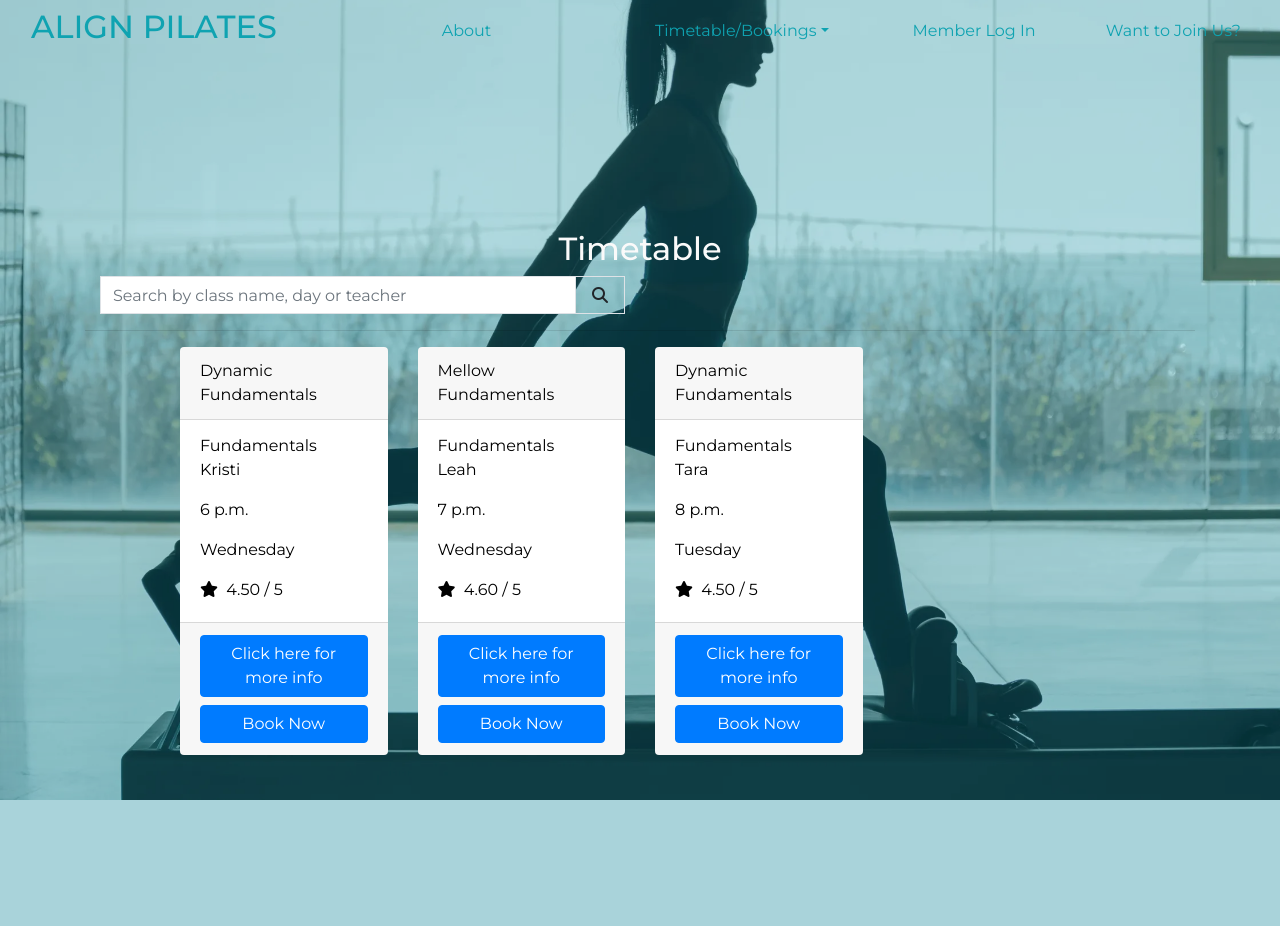
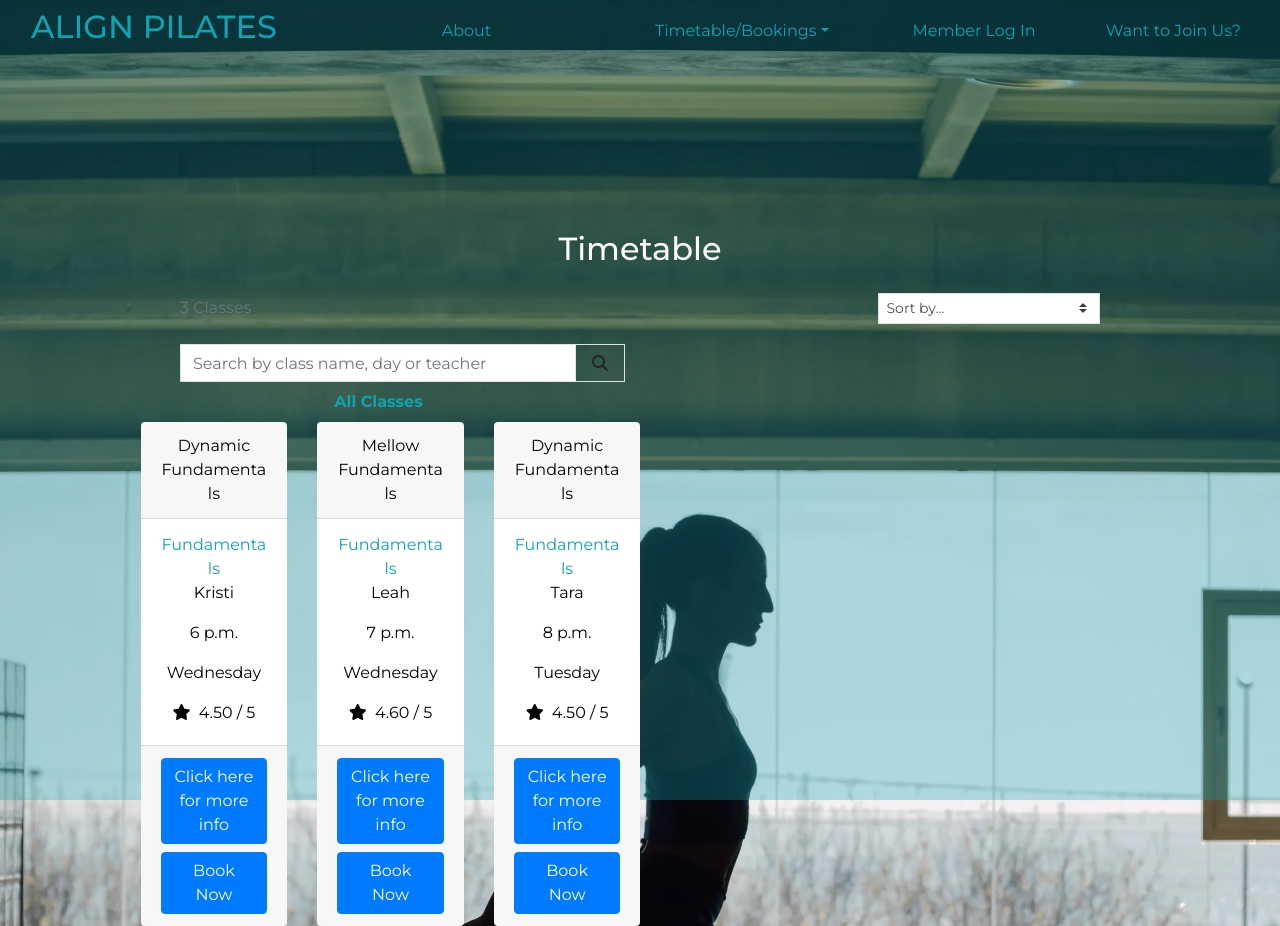
Before and after one commit to aimeeallen94/align-pilates, a Django app: a page that uses classes/templates/classes/classes.html in a window 1280 px wide. Before the commit the page ends 800 px from the top, so only its background shows below. Run offline with Django 3.2, Linux system fonts and the light colour scheme; data comes from the database, SQL or seed files in the repository; both versions use the stored data as it was after the commit; some libraries are stand-ins or nearby versions.

Commit message:
sorting by days by modifying class_type model and adding day

```diff
--- a/classes/admin.py
+++ b/classes/admin.py
@@ -19,6 +19,7 @@ class Class_TypeAdmin(admin.ModelAdmin):
         'time',
         'rating',
         'cost',
+        'day_number',
     )
 
 admin.site.register(Level, LevelAdmin)
--- a/classes/models.py
+++ b/classes/models.py
@@ -20,6 +20,7 @@ class Class_Type(models.Model):
     time = models.TimeField()
     day = models.CharField(max_length=9)
     rating = models.DecimalField(max_digits=6, decimal_places=2, null=True, blank=True)
+    day_number = models.IntegerField(default=1)
 
     def __str__(self):
         return self.name
--- a/classes/templates/classes/classes.html
+++ b/classes/templates/classes/classes.html
@@ -15,6 +15,34 @@
         <div class="row">
             <div class="col text-center mt-3">
                <h2>Timetable</h2>
+               <div class="row">
+                <div class="col-10 offset-1">
+                    <div class="row mt-1 mb-2">
+                        <div class="col-12 col-md-6 my-auto order-md-last d-flex justify-content-center justify-content-md-end">
+                            <div class="sort-select-wrapper w-50">
+                                <select id="sort-selector" class="custom-select custom-select-sm rounded-0 border border-{% if current_sorting != 'None_None' %}info{% else %}black{% endif %}">
+                                    <option value="reset" {% if current_sorting == 'None_None' %}selected{% endif %}>Sort by...</option>
+                                    <option value="time_asc" {% if current_sorting == 'time_asc' %}selected{% endif %}>Time (early to late)</option>
+                                    <option value="time_desc" {% if current_sorting == 'time_desc' %}selected{% endif %}>Time (early to late)</option>
+                                    <option value="rating_asc" {% if current_sorting == 'rating_asc' %}selected{% endif %}>Rating (low to high)</option>
+                                    <option value="rating_desc" {% if current_sorting == 'rating_desc' %}selected{% endif %}>Rating (high to low)</option>
+                                    <option value="teacher_asc" {% if current_sorting == 'teacher_asc' %}selected{% endif %}>Teacher (A-Z)</option>
+                                    <option value="teacher_desc" {% if current_sorting == 'teacher_desc' %}selected{% endif %}>Teacher (Z-A)</option>
+                                    <option value="level_asc" {% if current_sorting == 'level_asc' %}selected{% endif %}>Level (A-Z)</option>
+                                    <option value="level_desc" {% if current_sorting == 'level_desc' %}selected{% endif %}>Level (Z-A)</option>
+                                </select>
+                            </div>
+                        </div>
+                        <div class="col-12 col-md-6 order-md-first">
+                            <p class="text-muted mt-3 text-center text-md-left">
+                                {% if search_term or current_categories or current_sorting != 'None_None' %}
+                                    <span class="small"><a href="{% url 'classes' %}">Classes Home</a> | </span>
+                                {% endif %}
+                                {{ class_types|length }} Classes{% if search_term %} found for <strong>"{{ search_term }}"</strong>{% endif %}
+                            </p>
+                        </div>
+                    </div>
+               <div class="row">
                     <div class="col-12 col-lg-6 my-auto py-1 py-lg-0">
                         <form method="GET" action="{% url 'classes' %}">
                             <div class="input-group w-100">
@@ -25,6 +53,22 @@
                                             <i class="fas fa-search"></i>
                                         </span>
                                     </button>
+                                </div>
+                                <div class="navbar-collapse">
+                                    <ul class="navbar-nav w-auto mx-auto">
+                                        <li class="nav-item dropdown">
+                                            <a class="logo-font font-weight-bold nav-link text-black mr-5" href="#" id="all-classes-link" data-toggle="dropdown" aria-haspopup="true" aria-expanded="false">
+                                                All Classes</a>
+                                            <div class="dropdown-menu border-0" aria-labelledby="all-classes-link">
+                                                <a href="{% url 'classes' %}?sort=time&direction=asc" class="dropdown-item">By Time</a>
+                                                <a href="{% url 'classes' %}?sort=rating&direction=desc" class="dropdown-item">By Rating</a>
+                                                <a href="{% url 'classes' %}?sort=teacher&direction=asc" class="dropdown-item ">By Teacher</a>
+                                                <a href="{% url 'classes' %}?sort=level&direction=asc" class="dropdown-item ">By Level</a>
+                                                <a href="{% url 'classes' %}?sort=day_number&direction=asc" class="dropdown-item ">By Day</a>
+                                                <a href="{% url 'classes' %}" class="dropdown-item">All Classes</a>
+                                            </div>
+                                        </li>
+                                    </ul>
                                 </div>
                             </div>
                         </form>
@@ -42,7 +86,7 @@
                         <div class="card h-100 border-0">
                             <div class="card-header">{{ class.name }}</div>
                             <div class="card-body">
-                                <p class="card-subtitle">{{ class.level }}</p>
+                                <p class="card-subtitle"><a href="{% url 'classes' %}?level={{ class.level.name }}">{{ class.level }}</a></p>
                                 <p class="card-text">{{ class.teacher }}</p>
                                 <p class="card-text">{{ class.time }}</p>
                                 <p class="card-text">{{ class.day }}</p>
--- a/classes/views.py
+++ b/classes/views.py
@@ -11,6 +11,24 @@ def all_classes(request):
     class_types = Class_Type.objects.all()
     query = None
     levels = None
+    direction = None
+    sort = None
+
+    if request.GET:
+        if 'sort' in request.GET:
+            sortkey = request.GET['sort']
+            sort = sortkey
+            if sortkey == 'name':
+                sortkey = 'lower_name'
+                class_types = class_types.annotate(lower_name=Lower('name'))
+
+            if 'direction' in request.GET:
+                direction = request.GET['direction']
+                if direction == 'desc':
+                    sortkey = f'-{sortkey}'
+            class_types = class_types.order_by(sortkey)
+
+
 
     if request.GET:
         if 'level' in request.GET:
@@ -29,10 +47,13 @@ def all_classes(request):
         queries = Q(name__icontains=query) | Q(teacher__icontains=query) | Q(day__icontains=query)
         class_types = class_types.filter(queries)
 
+    current_sorting = f'{sort}_{direction}'
+
     context = {
         'class_types': class_types,
         'search_term': query,
         'current_levels': levels,
+        'current_sorting': current_sorting,
     }
 
     return render(request, 'classes/classes.html', context )
```
Also changed, not shown: classes/migrations/0005_class_type_day_number.py (added), db.sqlite3. Lines whose indentation alone changed are shown as unchanged.
